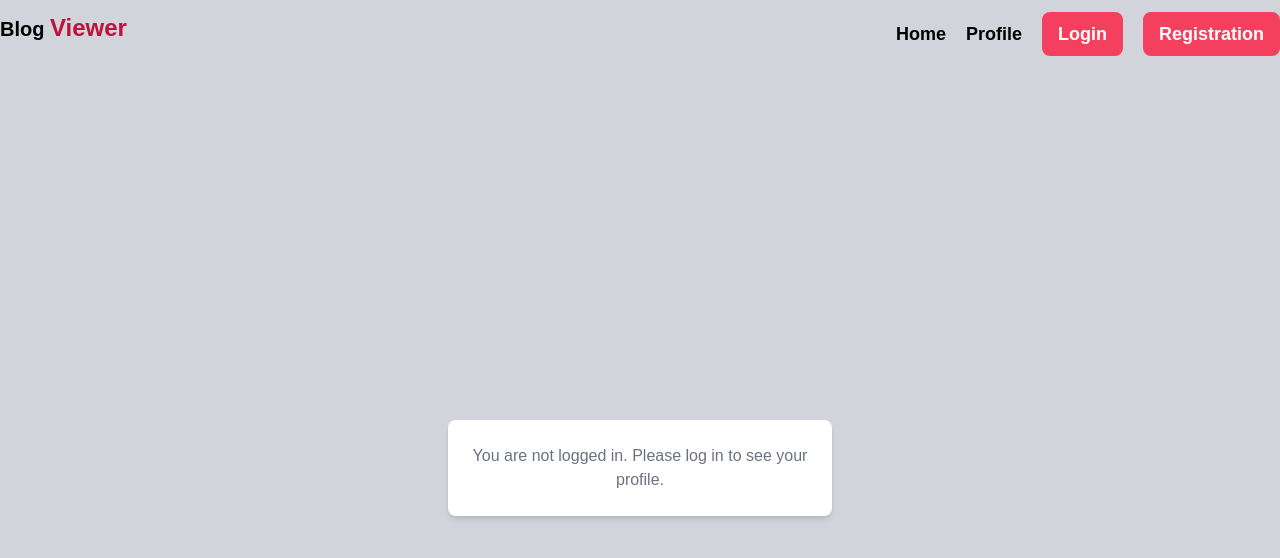
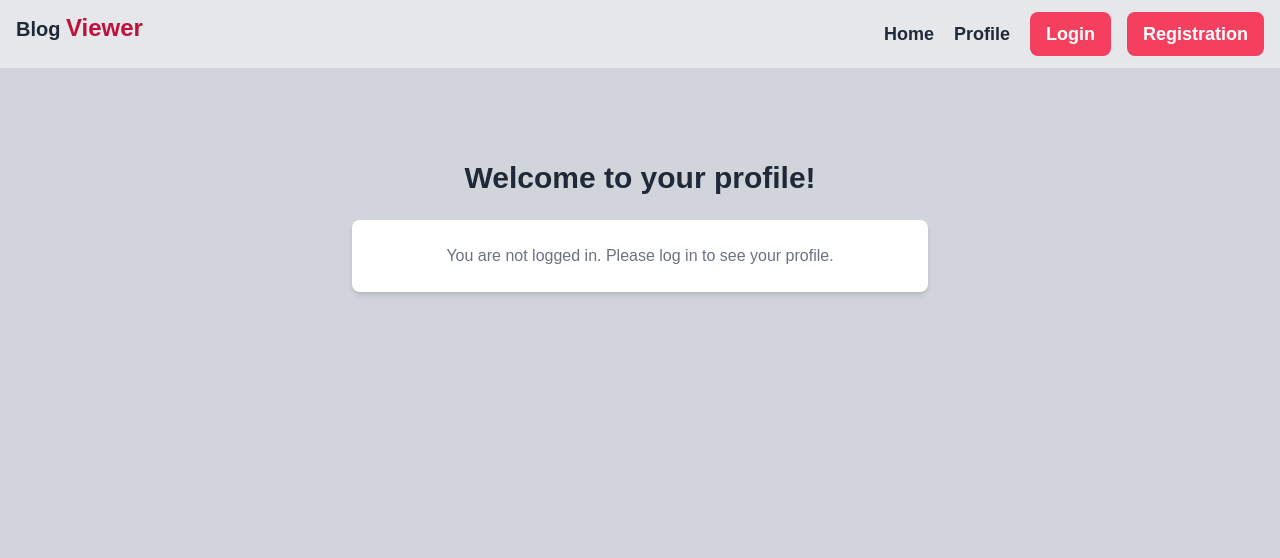
Before and after one commit to harun708280/blog, a Next.js app: page /dashboard in a window 1280 px wide. Shown: the top 558 px of the page. Built offline with nearby package versions, Linux system fonts and the light colour scheme; no server answers.

Commit message:
authentication error handle

```diff
--- a/app/Component/Nav.jsx
+++ b/app/Component/Nav.jsx
@@ -1,27 +1,46 @@
-"use client"
-import Link from 'next/link';
-import React from 'react';
-import {RegisterLink, LoginLink} from "@kinde-oss/kinde-auth-nextjs/components";
+import Link from "next/link";
+import React from "react";
+import {
+  RegisterLink,
+  LoginLink,
+  LogoutLink,
+} from "@kinde-oss/kinde-auth-nextjs/components";
+import { getKindeServerSession } from "@kinde-oss/kinde-auth-nextjs/server";
 
-const Nav = () => {
+const Nav = async () => {
+  const { isAuthenticated } = getKindeServerSession();
+  const isUserAuthenticated = await isAuthenticated();
+
   return (
-        <div className='py-3 flex justify-between'>
+    <div className="py-3 flex justify-between text-gray-800 bg-gray-200 p-4">
       <div className="">
-                <h1 className='text-xl font-bold'>Blog <span className='text-2xl font-extrabold text-rose-700'>Viewer</span></h1>
+        <h1 className="text-xl font-bold">
+          Blog{" "}
+          <span className="text-2xl font-extrabold text-rose-700">Viewer</span>
+        </h1>
       </div>
       <div className="flex items-center gap-5 text-lg font-semibold">
-                <Link href='/'>Home</Link>
-                <Link href='/dashboard'>Profile</Link>
+        <Link href="/">Home</Link>
+        <Link href="/dashboard">Profile</Link>
 
+        {
+            isUserAuthenticated ?<LogoutLink><button className="bg-rose-500 py-2 px-4 rounded-lg text-white font-semibold">
+            Logout
+          </button></LogoutLink>:
+          <div className="flex gap-4">
             <LoginLink>
-                <button className='bg-rose-500 py-2 px-4 rounded-lg text-white font-semibold'>Login</button>
+          <button className="bg-rose-500 py-2 px-4 rounded-lg text-white font-semibold">
+            Login
+          </button>
         </LoginLink>
         <RegisterLink>
-                <button className='bg-rose-500 py-2 px-4 rounded-lg text-white font-semibold'>Registration</button>
+          <button className="bg-rose-500 py-2 px-4 rounded-lg text-white font-semibold">
+            Registration
+          </button>
         </RegisterLink>
-
           </div>
-
+        }
+      </div>
     </div>
   );
 };
--- a/app/[id]/page.jsx
+++ b/app/[id]/page.jsx
@@ -14,12 +14,14 @@ export default async function Page({ params }) {
     console.log(getUser)
 
     return (
-      <div className="p-5 w-8/12 mx-auto my-12 bg-white shadow-xl rounded-lg ">
+      <div className="flex items-center justify-center mt-20">
+        <div className="p-5 w-8/12 mx-auto my-12 bg-white shadow-xl rounded-lg  ">
         <div className="mb=7">
         <Link href='/' className="bg-rose-500 py-1 px-4 rounded-lg text-white my-7 ">Back</Link>
         </div>
         <h1 className="text-2xl font-bold mb-3">Blog Title: {post.title}</h1>
         <p className="text-gray-700">{post.body}</p>
       </div>
+      </div>
     );
   }
--- a/app/dashboard/page.jsx
+++ b/app/dashboard/page.jsx
@@ -5,34 +5,35 @@ import {LogoutLink} from "@kinde-oss/kinde-auth-nextjs/components";
 const page = async() => {
     const {getUser} = getKindeServerSession();
     const user = await getUser();
-    console.log(user)
+
 
     return (
         <div>
-            <div className="flex items-center justify-center min-h-screen ">
-            <div className="bg-white shadow-md rounded-lg p-6 w-full max-w-sm">
+            <div className="flex flex-col mb-4 items-center justify-center mt-20 ">
+            <h1 className='text-3xl my-3 mb-6 font-bold text-center text-gray-800'>Welcome to your profile!</h1>
+            <div className="bg-white shadow-md rounded-lg p-6 w-full max-w-xl">
                 {user ? (
                     <div className="text-center">
-                        {/* User Avatar */}
+
                         <img
                             src={user?.picture || 'https://via.placeholder.com/150'}
                             alt="User Avatar"
                             className="w-24 h-24 mx-auto rounded-full shadow-md border-2 border-gray-300"
                         />
-                        {/* Name */}
+
                         <h2 className="text-2xl font-bold mt-4 text-gray-800">
                             {user.given_name} {user.family_name}
                         </h2>
-                        {/* Email */}
+
                         <p className="text-gray-500">{user.email}</p>
 
-                        {/* Extra Details */}
+
                         <div className="mt-6">
 
                             <p className="text-gray-600 text-sm">Member since: <span className="font-medium text-gray-800">2024</span></p>
                         </div>
 
-                        {/* Buttons */}
+
                         <div className="mt-6 flex justify-center space-x-4">
                             <button className="px-4 py-2 bg-blue-500 text-white rounded-md shadow hover:bg-blue-600">
                                 Edit Profile
--- a/app/layout.js
+++ b/app/layout.js
@@ -21,10 +21,11 @@ export default function RootLayout({ children }) {
   return (
     <html lang="en">
       <body
-        className={`${geistSans.variable} ${geistMono.variable} antialiased max-w-[1400px] mx-auto min-h-svh bg-gray-300 text-black`}
+        className={`${geistSans.variable} ${geistMono.variable} antialiased max-w-[1400px] mx-auto min-h-[calc(100svh-200px)]  bg-gray-300 text-black`}
       >
         <Nav></Nav>
-        {children}
+        <div className="">{children}</div>
+
       </body>
     </html>
   );
```
Lines whose indentation alone changed are shown as unchanged.
